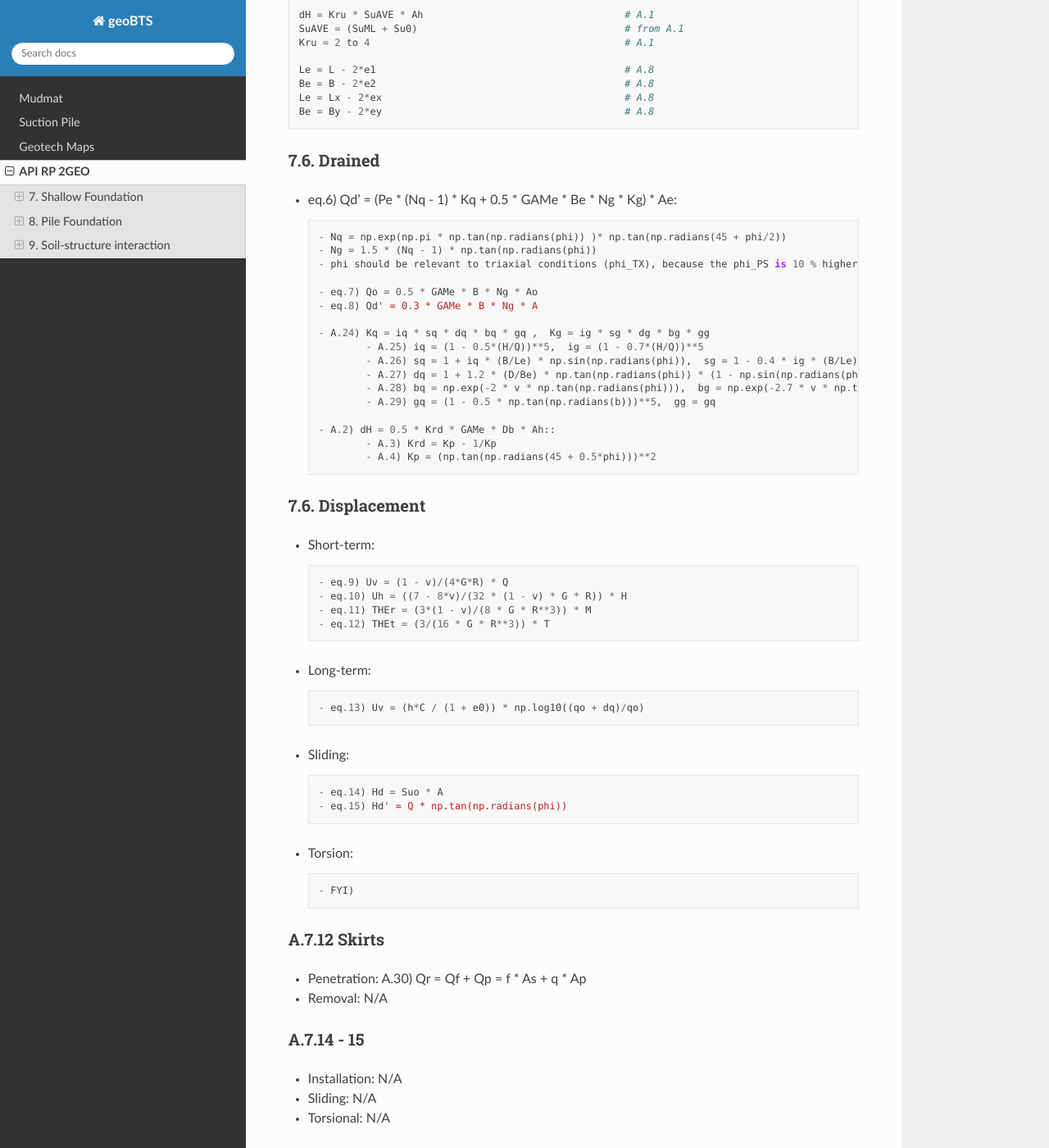
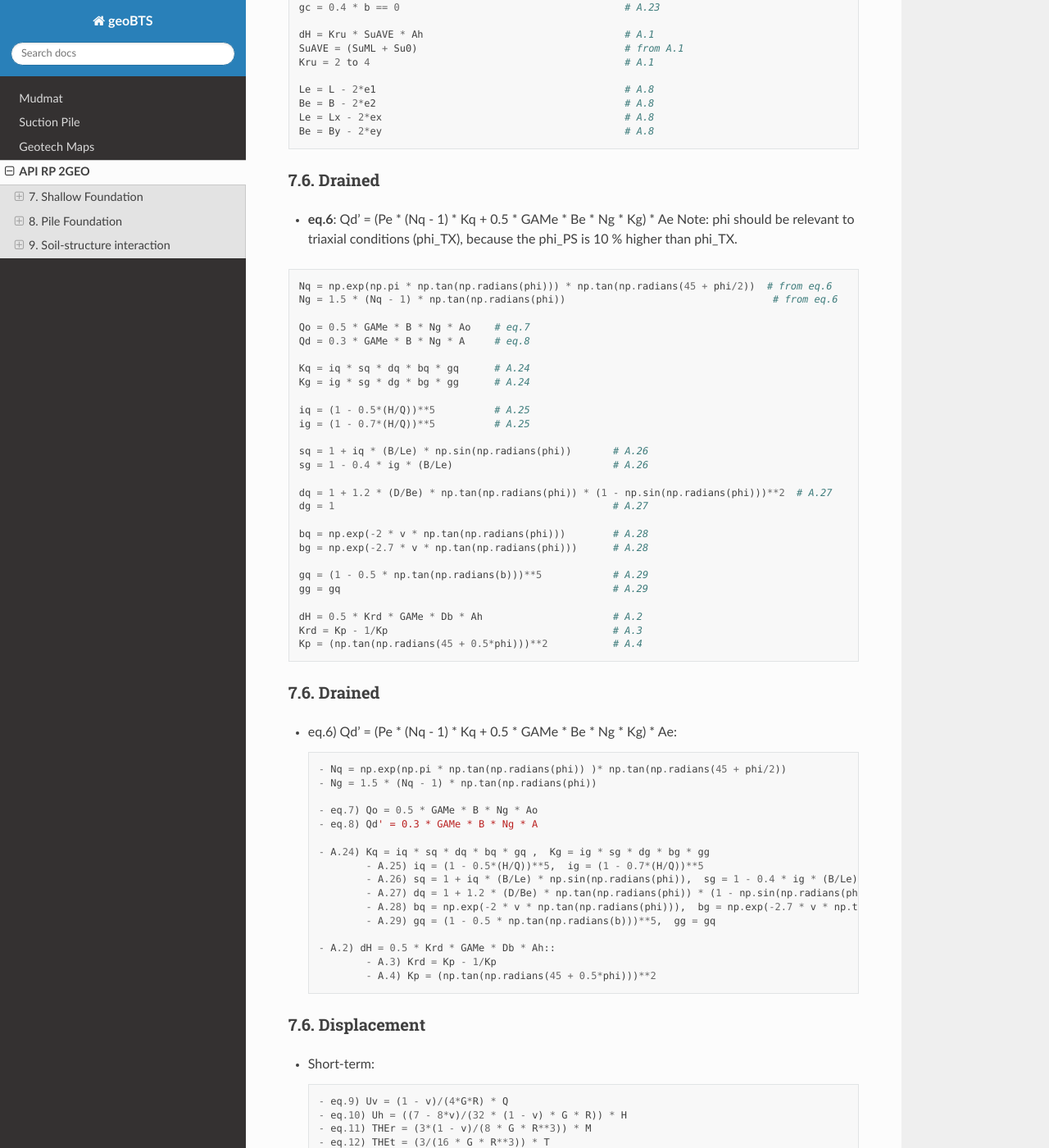
Before and after one commit to jungsohn/geoBTS, a Sphinx documentation site: the page built from docs/source/API_2GEO.rst, in a window 1280 px wide and 1400 px high, scrolled down 1368 px. Shown: the whole window at 82% size. Built offline with Sphinx 7.4.7 and the Read the Docs theme 3.1.0, drawn with Linux system fonts in a browser that asks for light colours.

Commit message:
Update API_2GEO.rst

```diff
--- a/docs/source/API_2GEO.rst
+++ b/docs/source/API_2GEO.rst
@@ -64,6 +64,44 @@ For the official document, please refer to the American Petroleum Institute (API
     Le = Lx - 2*ex                                         # A.8
     Be = By - 2*ey                                         # A.8
 
+
+7.6. Drained
+.............
+
+- **eq.6**:
+  Qd' = (Pe * (Nq - 1) * Kq + 0.5 * GAMe * Be * Ng * Kg) * Ae
+  Note: phi should be relevant to triaxial conditions (phi_TX), because the phi_PS is 10 % higher than phi_TX.
+
+.. code-block:: python
+
+    Nq = np.exp(np.pi * np.tan(np.radians(phi))) * np.tan(np.radians(45 + phi/2))  # from eq.6
+    Ng = 1.5 * (Nq - 1) * np.tan(np.radians(phi))                                   # from eq.6
+
+    Qo = 0.5 * GAMe * B * Ng * Ao    # eq.7
+    Qd = 0.3 * GAMe * B * Ng * A     # eq.8
+
+    Kq = iq * sq * dq * bq * gq      # A.24
+    Kg = ig * sg * dg * bg * gg      # A.24
+
+    iq = (1 - 0.5*(H/Q))**5          # A.25
+    ig = (1 - 0.7*(H/Q))**5          # A.25
+
+    sq = 1 + iq * (B/Le) * np.sin(np.radians(phi))       # A.26
+    sg = 1 - 0.4 * ig * (B/Le)                           # A.26
+
+    dq = 1 + 1.2 * (D/Be) * np.tan(np.radians(phi)) * (1 - np.sin(np.radians(phi)))**2  # A.27
+    dg = 1                                               # A.27
+
+    bq = np.exp(-2 * v * np.tan(np.radians(phi)))        # A.28
+    bg = np.exp(-2.7 * v * np.tan(np.radians(phi)))      # A.28
+
+    gq = (1 - 0.5 * np.tan(np.radians(b)))**5            # A.29
+    gg = gq                                              # A.29
+
+    dH = 0.5 * Krd * GAMe * Db * Ah                      # A.2
+    Krd = Kp - 1/Kp                                      # A.3
+    Kp = (np.tan(np.radians(45 + 0.5*phi)))**2           # A.4
+
 7.6. Drained
 ............................
 
```
Also changed, not shown: other parts of docs/source/API_2GEO.rst (+0 -1 lines).
